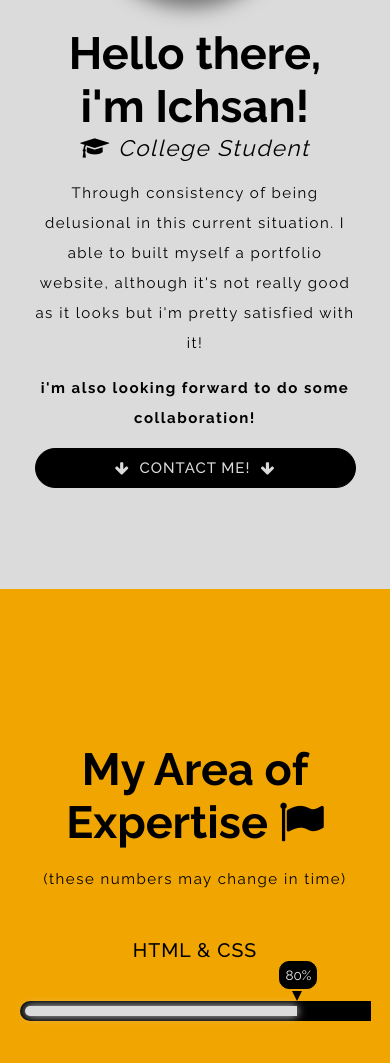
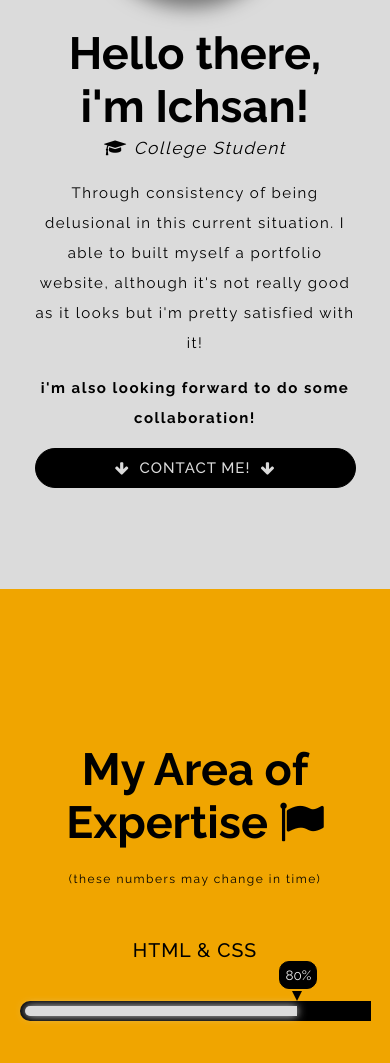
Before and after one commit to ichsanseanaldi/ichsanseanaldi.github.io, a plain HTML site: page index.html in a window 390 px wide. Shown: the part 255-1318 px from the top of the page. Drawn offline with Linux system fonts and the light colour scheme.

Commit message:
word size adjusment

```diff
--- a/index.html
+++ b/index.html
@@ -51,7 +51,7 @@
 			<div class="content flex-center f-dir-column">
 				<div class="detail">
 					<h1>My Area of Expertise <i class="fa fa-flag"></i></h1>
-					<p class="text-center">(these numbers may change in time)</p>
+					<p class="text-center dummy">(these numbers may change in time)</p>
 				</div>
 				<div class="skillbar">
 					<div class="skill-group">
--- a/style.css
+++ b/style.css
@@ -367,6 +367,14 @@ footer p {
 		order: 2;
 	}
 
+	.detail .below {
+		font-size: 1.15em;
+	}
+
+	.detail .dummy {
+		font-size: 0.8em;
+	}
+
 	.picture {
 		order: 1;
 	}
```
